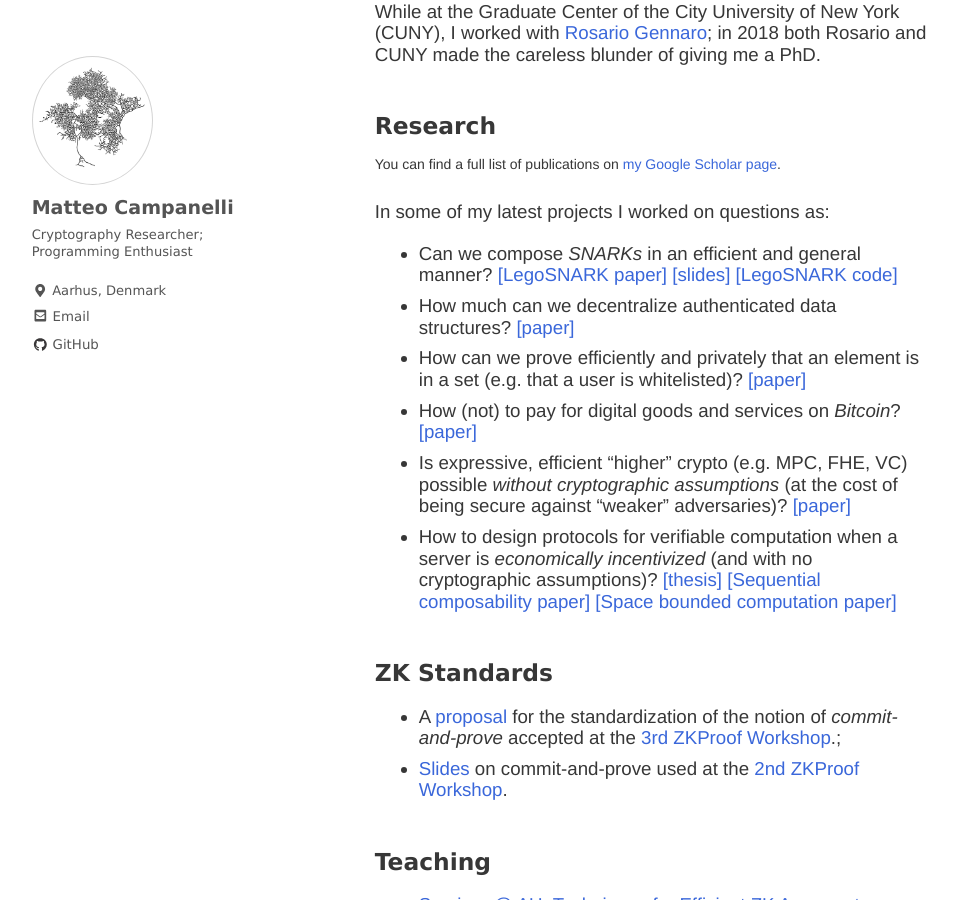
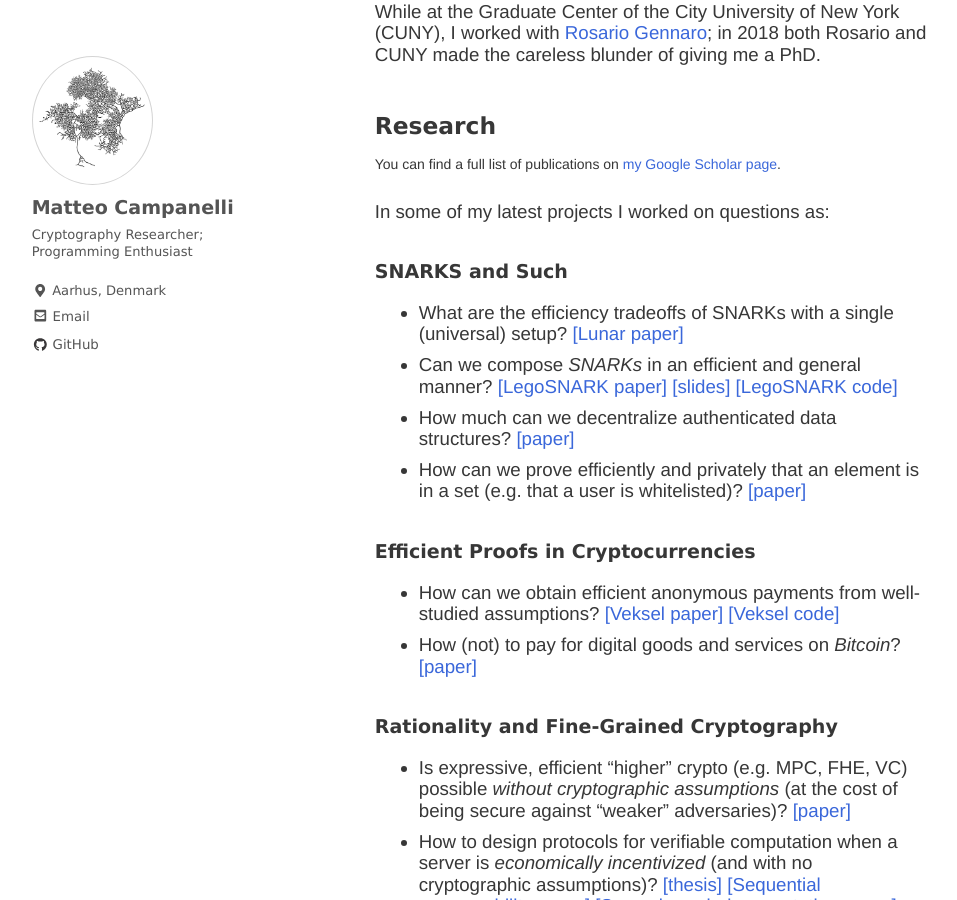
Before and after one commit to matteocam/matteocam.github.io, a Jekyll site: the page built from index.md, in a window 1280 px wide and 900 px high, scrolled down 280 px. Shown: the whole window, without its empty margins (2-959 px from the left). Built offline with Jekyll 4.4.1, drawn with Linux system fonts in a browser that asks for light colours; nearby versions of some CDN libraries; some web fonts are replaced; a script that is not in the unit is left out.

Commit message:
Update index.md

```diff
--- a/index.md
+++ b/index.md
@@ -18,10 +18,18 @@ While at the Graduate Center of the City University of New York (CUNY), I worked
 <sup>You can find a full list of publications on [my Google Scholar page](https://scholar.google.com/citations?user=8xba6isAAAAJ&hl=en&oi=ao).</sup>
 
 In some of my latest projects I worked on questions as:
+
+### SNARKS and Such
+- What are the efficiency tradeoffs of SNARKs with a single (universal) setup? [[Lunar paper]](https://eprint.iacr.org/2020/1069)
 - Can we compose *SNARKs* in an efficient and general manner? [[LegoSNARK paper]](https://eprint.iacr.org/2019/142) [[slides]](assets/misc/legosnark-amsterdam19.pdf) [[LegoSNARK code]](https://github.com/imdea-software/legosnark)
 - How much can we decentralize authenticated data structures? [[paper]](https://eprint.iacr.org/2020/149)
 - How can we prove efficiently and privately that an element is in a set (e.g. that a user is whitelisted)? [[paper]](https://eprint.iacr.org/2019/1255)
+
+### Efficient Proofs in Cryptocurrencies
+- How can we obtain efficient anonymous payments from well-studied assumptions? [[Veksel paper]](https://eprint.iacr.org/2021/327) [[Veksel code]](https://github.com/matteocam/veksel)
 - How (not) to pay for digital goods and services on *Bitcoin*? [[paper]](https://eprint.iacr.org/2017/566)
+
+### Rationality and Fine-Grained Cryptography
 - Is expressive, efficient "higher" crypto (e.g. MPC, FHE, VC) possible *without cryptographic assumptions* (at the cost of being secure against "weaker" adversaries)? [[paper]](https://eprint.iacr.org/2018/297)
 - How to design protocols  for verifiable computation when a server is *economically incentivized* (and with no cryptographic assumptions)? [[thesis]](https://academicworks.cuny.edu/cgi/viewcontent.cgi?article=3823&context=gc_etds) [[Sequential composability paper]](assets/misc/Sequentially Composable Rational Proofs.pdf) [[Space bounded computation paper]](assets/misc/Efficient Rational Proofs for Space Bounded Computation - Official.pdf)
 
```
